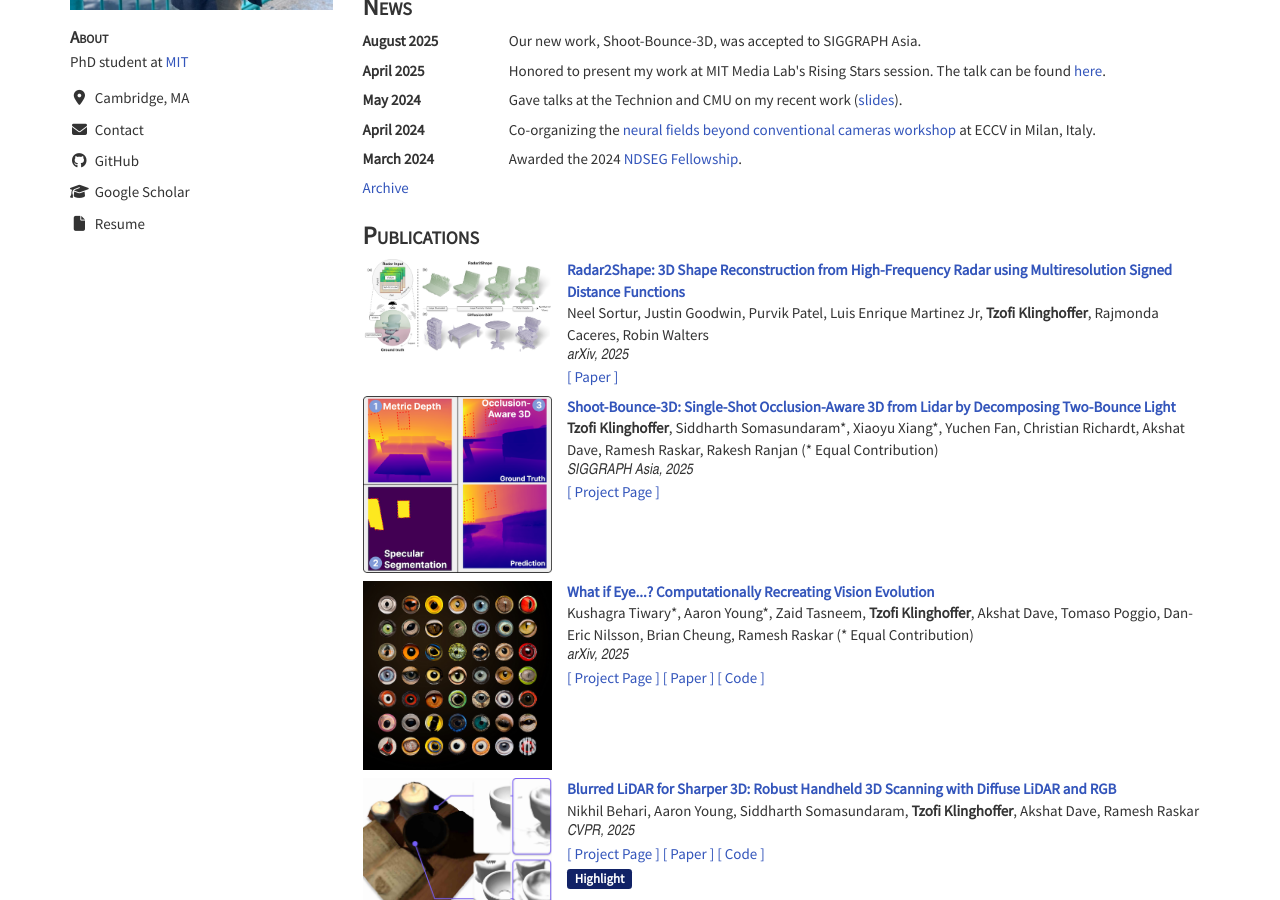
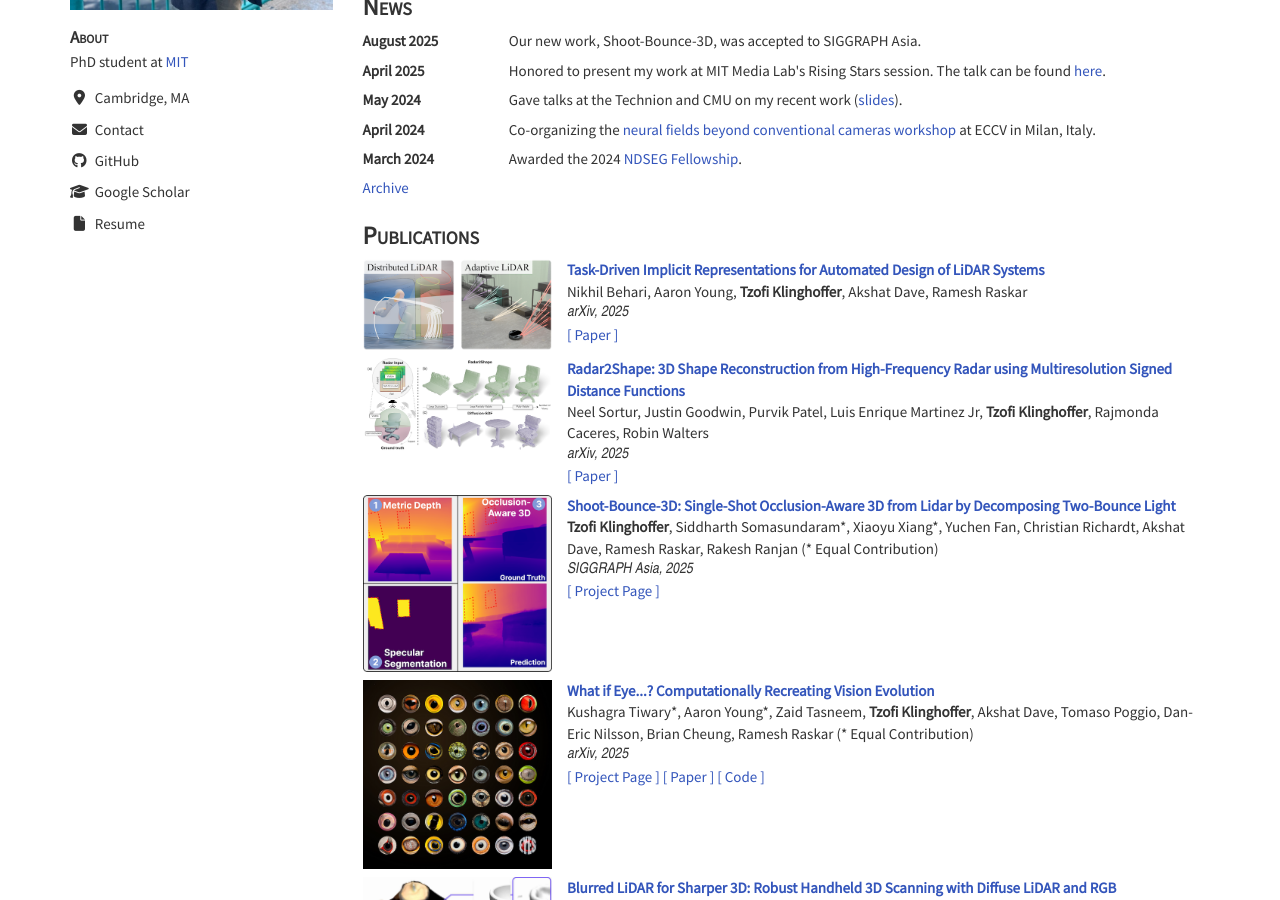
Before and after one commit to tzofi/tzofi.github.io, a Jekyll site: the page built from index.html, in a window 1280 px wide and 900 px high, scrolled down 324 px. Built offline with Jekyll 4.4.1, drawn with Linux system fonts in a browser that asks for light colours; nearby versions of some CDN libraries.

Commit message:
Update publications.json

```diff
--- a/_data/publications.json
+++ b/_data/publications.json
@@ -1,4 +1,14 @@
 [
+	{
+		"id": "implicitlidar2025",
+		"title": "Task-Driven Implicit Representations for Automated Design of LiDAR Systems",
+		"authors": ["Nikhil Behari", "Aaron Young", "<b>Tzofi Klinghoffer</b>", "Akshat Dave", "Ramesh Raskar"],
+		"venue": "arXiv",
+		"date": "2025",
+		"links" : [
+			{"type": "link", "name": "Paper", "target": "https://arxiv.org/pdf/2505.22344"},
+        ]
+	},
 	{
 		"id": "radar2shape",
 		"title": "Radar2Shape: 3D Shape Reconstruction from High-Frequency Radar using Multiresolution Signed Distance Functions",
```
